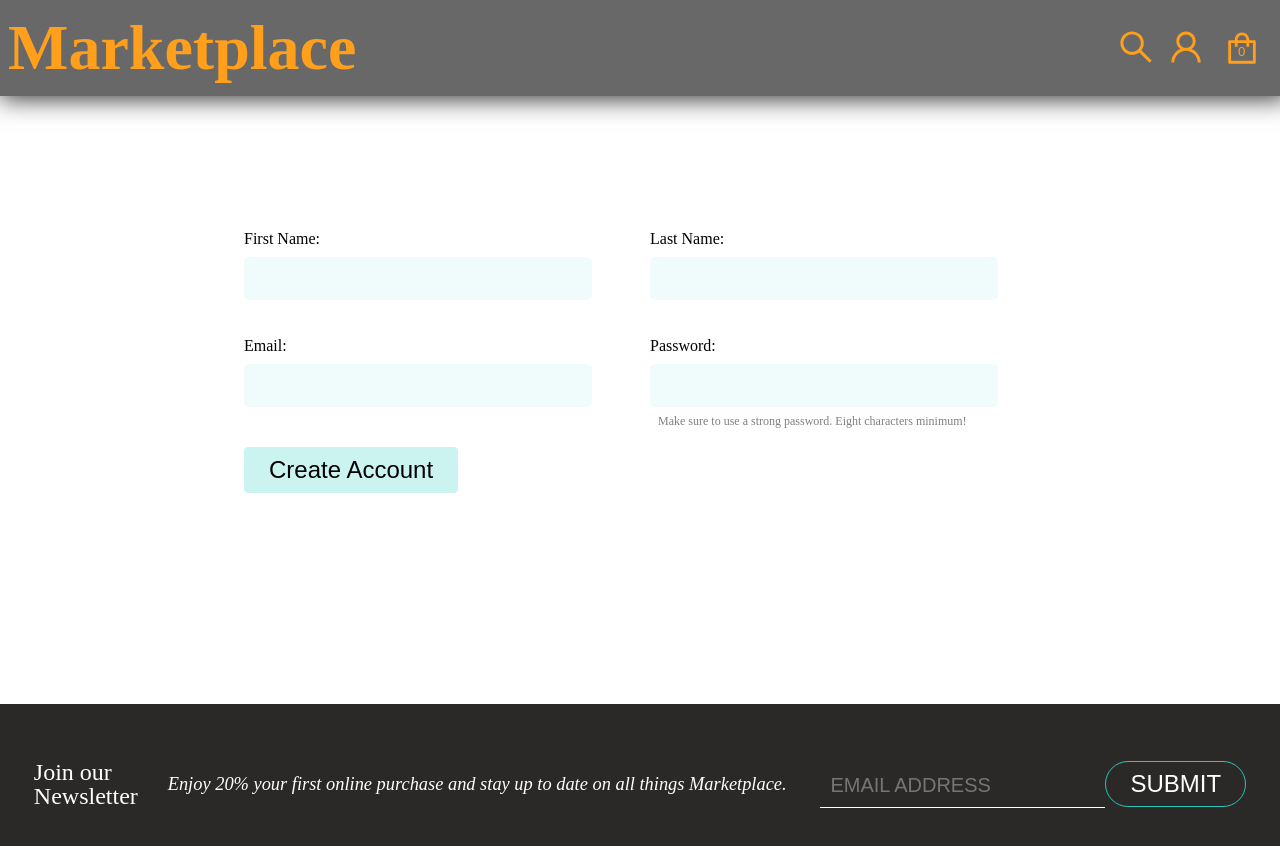
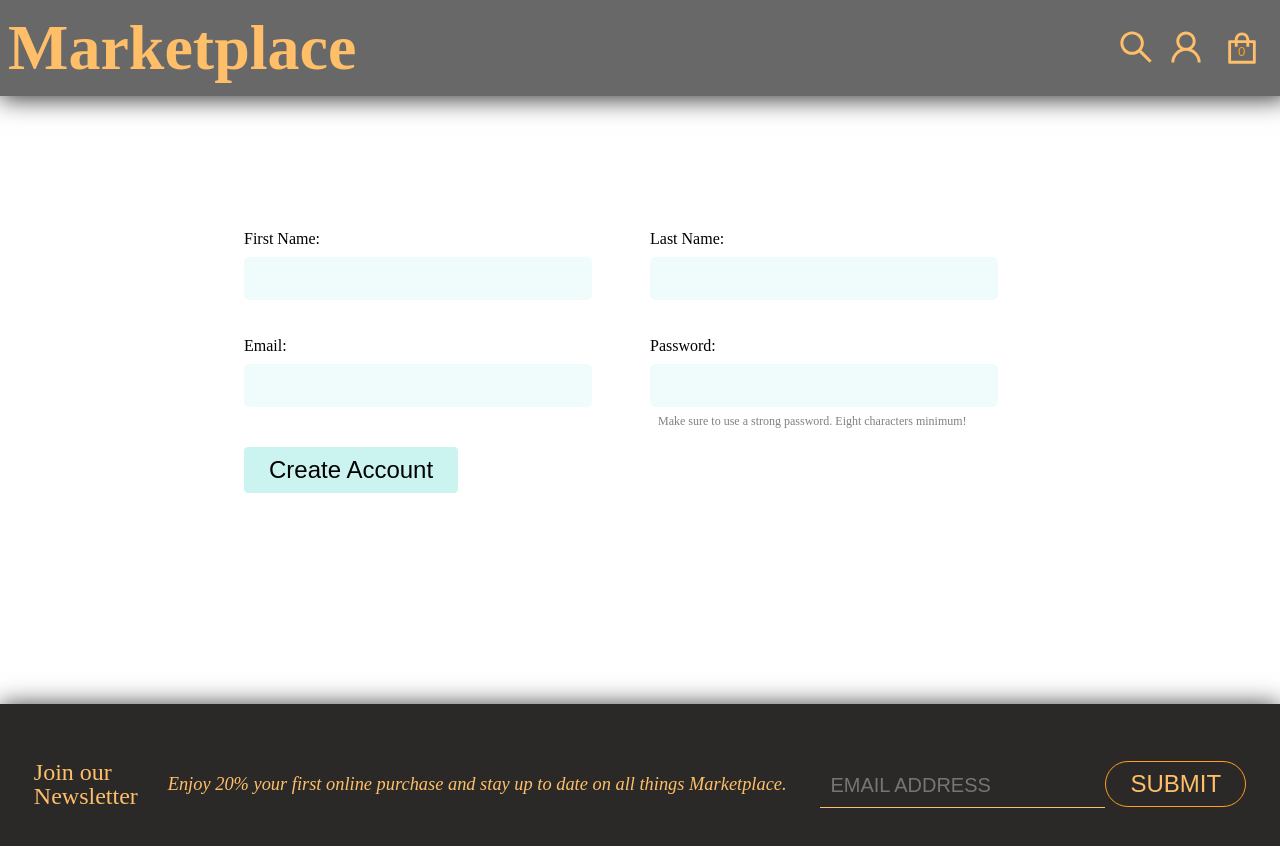
Before and after one commit to TylerAycock/marketplace, a React (Vite) app: page /register in a window 1280 px wide. Shown: the top 846 px of the page. Built offline with nearby package versions, Linux system fonts and the light colour scheme; no server answers; the HTML template or start-up script is replaced by a standard one.

Commit message:
additional styling and color

```diff
--- a/src/App.jsx
+++ b/src/App.jsx
@@ -14,8 +14,9 @@ import Footer from "./components/Footer";
 function App() {
   const [products, setProducts] = useState([]);
   const [mens, setMens] = useState([]);
+  const [cart, setCart] = useState([]);
   const [modal, setModal] = useState(false);
-  const [cart, setCart] = useState([]);
+  //utilize refresh state to force update the cart inventory to display up to date inventory
   const [refresh, setRefresh] = useState(false);
 
 
--- a/src/components/Footer.css
+++ b/src/components/Footer.css
@@ -1,6 +1,7 @@
 .footer{
     background-color: hsl(var(--darkest-hsl));
-    color: white;
+    box-shadow: 0 2px 24px 0 hsl(var(--darkest-hsl));
+    color: hsl(var(--light-or-hsl));
     height: 10rem;
     display: flex;
     justify-content: space-evenly;
@@ -22,7 +23,7 @@
 
 .email{
     border: none;
-    border-bottom: 1px solid white;
+    border-bottom: 1px solid hsl(var(--light-or-hsl));
     outline: none;
     background-color: hsl(var(--darkest-hsl));
     font-size: 1.25rem;
@@ -37,8 +38,8 @@
 
 .ft-btn{
     background-color:rgb(42, 41, 40) ;
-    color: white;
-    border: 1px solid hsl(var(--dark-blue-hsl));
+    color: hsl(var(--light-or-hsl));
+    border: 1px solid hsl(var(--dark-or-hsl));
     padding: .5rem 1em;
     font-size: 1.5rem;
     font-weight: lighter;
@@ -49,7 +50,8 @@
 }
 
 .ft-btn:hover{
-    background-color: hsl(var(--light-blue-hsl));
+    background-color: hsl(var(--dark-or-hsl));
     color: hsl(var(--darkest-hsl));
+    border: 1px solid hsl(var(--light-or-hsl));
     cursor: pointer;
 }
--- a/src/components/Header.css
+++ b/src/components/Header.css
@@ -1,8 +1,9 @@
 
  a .title{
     font-size: 4rem;
-    color: hsl(var(--dark-or-hsl));
+    color: hsl(var(--light-or-hsl));
     text-decoration: none;
+    /* text-shadow: 0 0 3px hsl(var(--dark-or-hsl)), 0 0 5px hsl(var(--dark-or-hsl)) */
 }
 
 .nav-bar{
@@ -16,6 +17,7 @@
     top: 0px;
     margin: 0 auto;
     z-index: 1;
+    box-shadow: 0px 4px 6px rgba(0, 0, 0, 0.1);
 }
 
 .is-sticky,
@@ -34,10 +36,11 @@
 .cart-logo,
 .search-icon,
 .person-icon{
-    color: hsl(var(--dark-or-hsl));
+    color: hsl(var(--light-or-hsl));
     height: 2.5rem;
     width: 2.5rem;
 }
+
 
 .cart-logo:hover,
 .search-icon:hover,
--- a/src/components/Header.jsx
+++ b/src/components/Header.jsx
@@ -35,7 +35,7 @@ const Header = ({ modal, setModal, cart}) => {
 
   return (
     <div className={classes}>
-      <NavLink to={"/"}>
+      <NavLink to={"/"} >
         <h1 className="title">Marketplace</h1>
       </NavLink>
       <nav className="nav">
--- a/src/components/cards/CartCard.css
+++ b/src/components/cards/CartCard.css
@@ -11,6 +11,7 @@
     height: 6rem;
     width: 25%;
     padding: 5px;
+    border-radius: 50%;
     /* margin-right: auto;
     margin-left: auto;
     display: block; */
@@ -28,6 +29,9 @@
 .remove-btn{
     border: none;
     color: rgb(187, 183, 183);
+}
+
+.remove-btn:hover{
     text-decoration: underline;
 }
 
--- a/src/components/cards/ProductCard.css
+++ b/src/components/cards/ProductCard.css
@@ -6,7 +6,13 @@
     align-items: center;
     justify-content: space-evenly;
     text-align: center;
+    transition: all;
+    transition-duration: 0.3s;
+    transition-timing-function: ease;
+}
 
+.prod-card:hover{
+    transform: scale(1.25);
 }
 
 .prod-card img{
--- a/src/components/cart/Modal.css
+++ b/src/components/cart/Modal.css
@@ -33,8 +33,9 @@ body.active-modal {
     padding: 14px 28px;
     border-radius: 3px;
     max-width: 1000px;
-    min-width: 800px;
-    height: 425px;
+    min-width: 700px;
+    min-height: 400px;
+    max-height: 600px;
 }
 
 .close-modal {
--- a/src/components/login/Auth.css
+++ b/src/components/login/Auth.css
@@ -45,7 +45,7 @@
     text-align: center;
     justify-content: center;
     width: 65vw;
-    box-shadow:0 0 15 0 var(--dark-blue-hsl);
+    box-shadow:0 0 15 0 hsl(var(--dark-blue-hsl));
     border-radius: 20px;
 }
 
@@ -69,14 +69,14 @@
 .auth-title{
     margin: 0;
     text-align: center;
-    font-size: 2rem;
+    font-size: 2.5rem;
     font-weight: normal;
     padding-bottom: .5rem;
     justify-self: flex-start;
 }
 
 .auth-message{
-    font-size: .8rem;
+    font-size: .95rem;
     font-weight: lighter;
 }
 
--- a/src/components/search/Search.css
+++ b/src/components/search/Search.css
@@ -21,7 +21,7 @@
 .search-input{
     margin: 1.5rem;
     border: none;
-    border-bottom: 1px solid;
+    border-bottom: 1px solid hsl(var(--dark-or-hsl));
     outline: none;
     width: 75vw;
     height: 50px;
@@ -55,7 +55,7 @@
     flex-wrap: wrap;
     gap: 20px;
     align-items: flex-start;
-    border-right: 1px solid;
+    border-right: 1px solid hsl(var(--dark-or-hsl));
     width: 82vw;
     justify-content: center;
     min-height: 600px;
--- a/src/components/slider/ImageSlider.css
+++ b/src/components/slider/ImageSlider.css
@@ -1,5 +1,5 @@
 .slider{
-    /* position: relative; */
+    position: relative;
     display: flex;
     justify-content: center;
     align-items: center;
@@ -8,13 +8,15 @@
 .ft-product{
     width: 100vw;
     height: 45rem;
-    color: white;
+    color: hsl(var(--light-or-hsl));
     display: flex;
     align-items: flex-end;
     background-size:cover;
     background-repeat: no-repeat;
     background-position: center;
+    transition: left 2s;
 }
+
 
 .right-arrow,
 .left-arrow{
@@ -36,14 +38,11 @@
 }
 
 .slide{
-    /* opacity: .5; */
-    transition-duration: 3s ease;
+    opacity: 0;
 }
 
 .slide-active{
-    /* opacity: 1; */
-    transition-duration: 3s ease;
-    /* transform: scale(1.08); */
+   opacity: 1;
 }
 
 .ft-info{
```
Also changed, not shown: src/App.css (+0 -8 lines).
